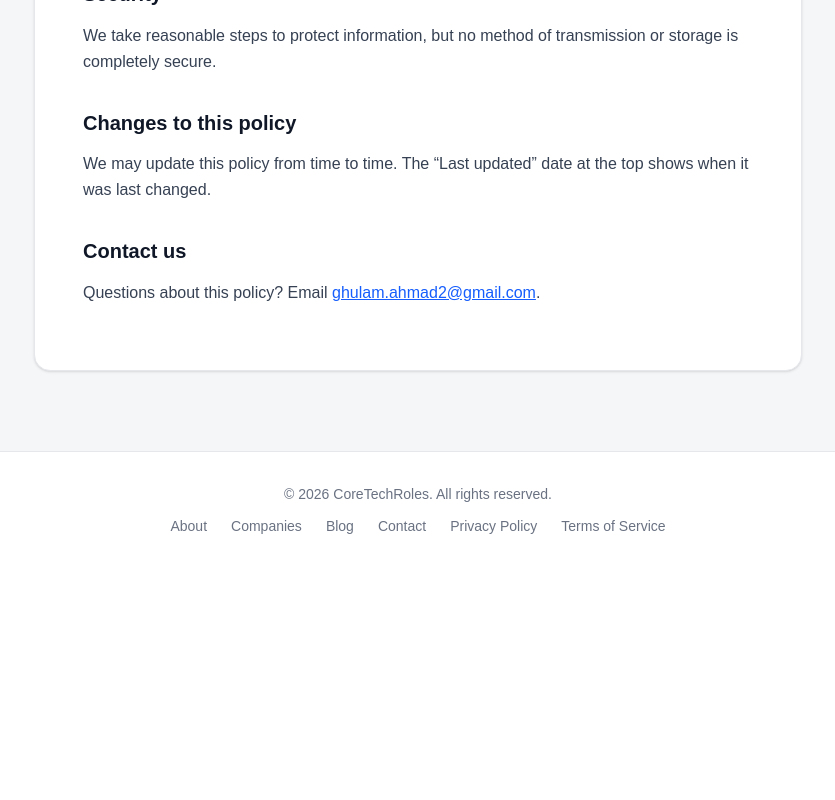
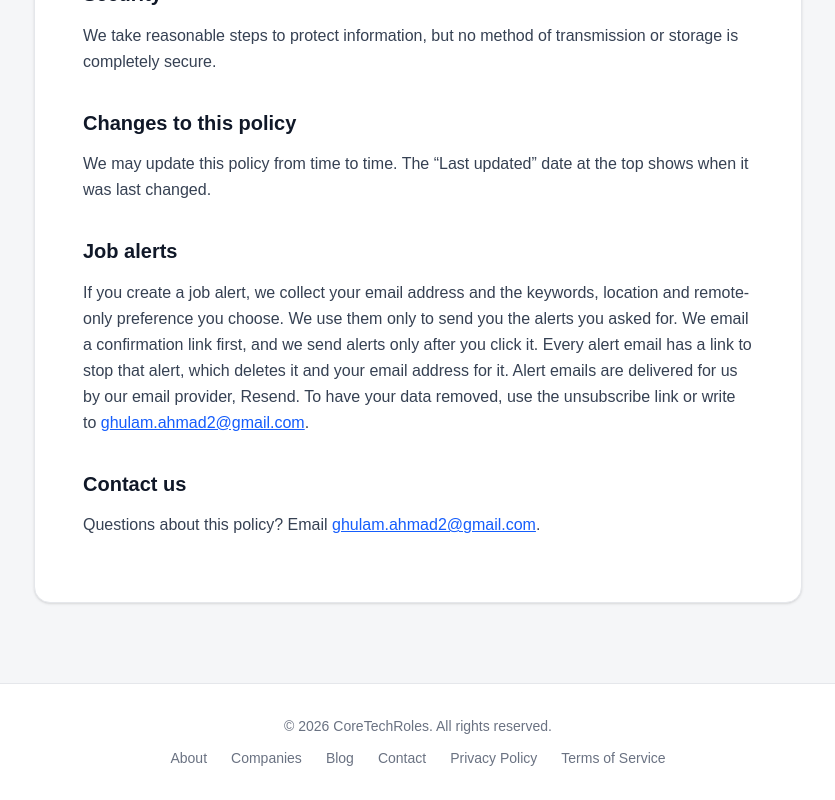
Before and after one commit to GhulamAhmad-legal/ai-job-board, a Next.js app: page /privacy in a window 1280 px wide. Shown: the part 2375-3175 px from the top of the page, without its empty margins (222-1057 px from the left). Before the commit the page ends 2943 px from the top, so only its background shows below. Built offline with nearby package versions, Linux system fonts and the light colour scheme; no server answers.

Commit message:
Group roles by location, real job alerts

```diff
--- a/app/privacy/page.tsx
+++ b/app/privacy/page.tsx
@@ -136,6 +136,16 @@ export default function PrivacyPage() {
         We may update this policy from time to time. The “Last updated” date at the top shows when it
         was last changed.
       </p>
+      <h2>Job alerts</h2>
+<p>
+  If you create a job alert, we collect your email address and the keywords, location and
+  remote-only preference you choose. We use them only to send you the alerts you asked for.
+  We email a confirmation link first, and we send alerts only after you click it. Every alert
+  email has a link to stop that alert, which deletes it and your email address for it. Alert
+  emails are delivered for us by our email provider, Resend. To have your data removed, use
+  the unsubscribe link or write to{' '}
+  <a href={`mailto:${siteConfig.contactEmail}`}>{siteConfig.contactEmail}</a>.
+</p>
 
       <h2>Contact us</h2>
       <p>
```
